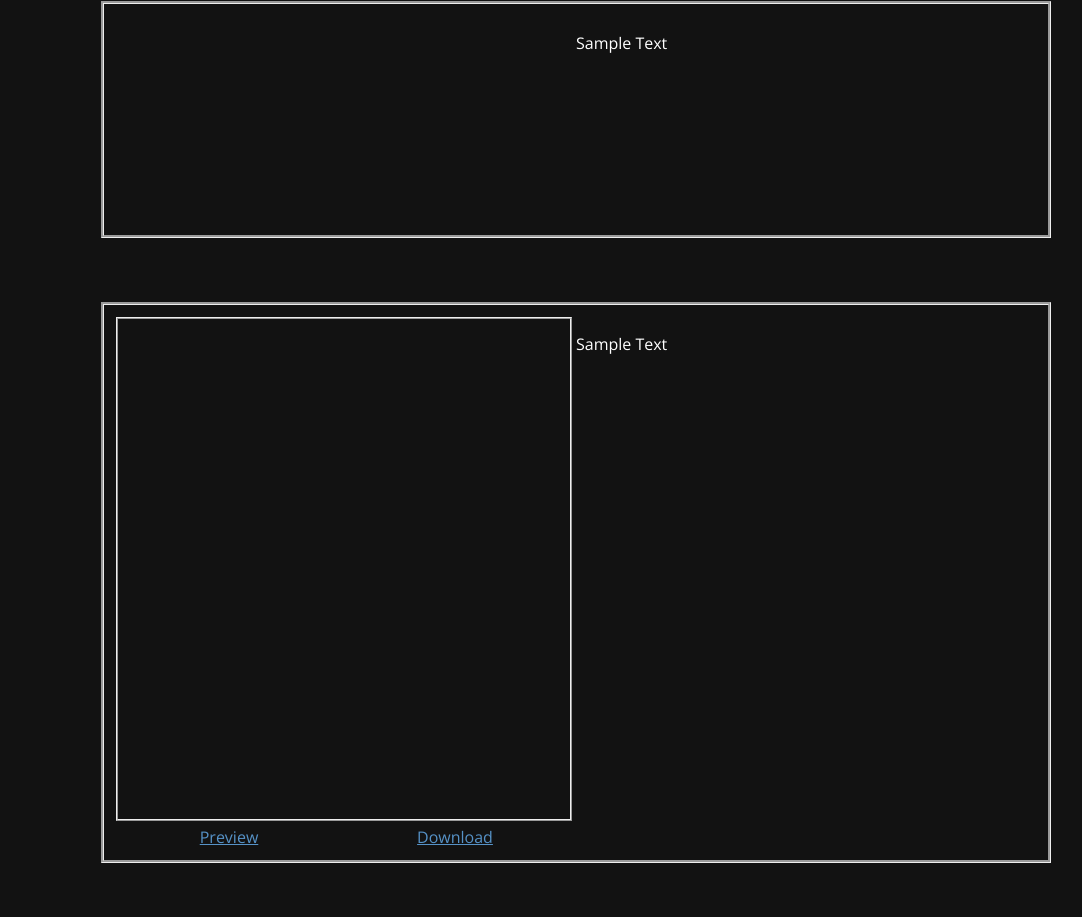
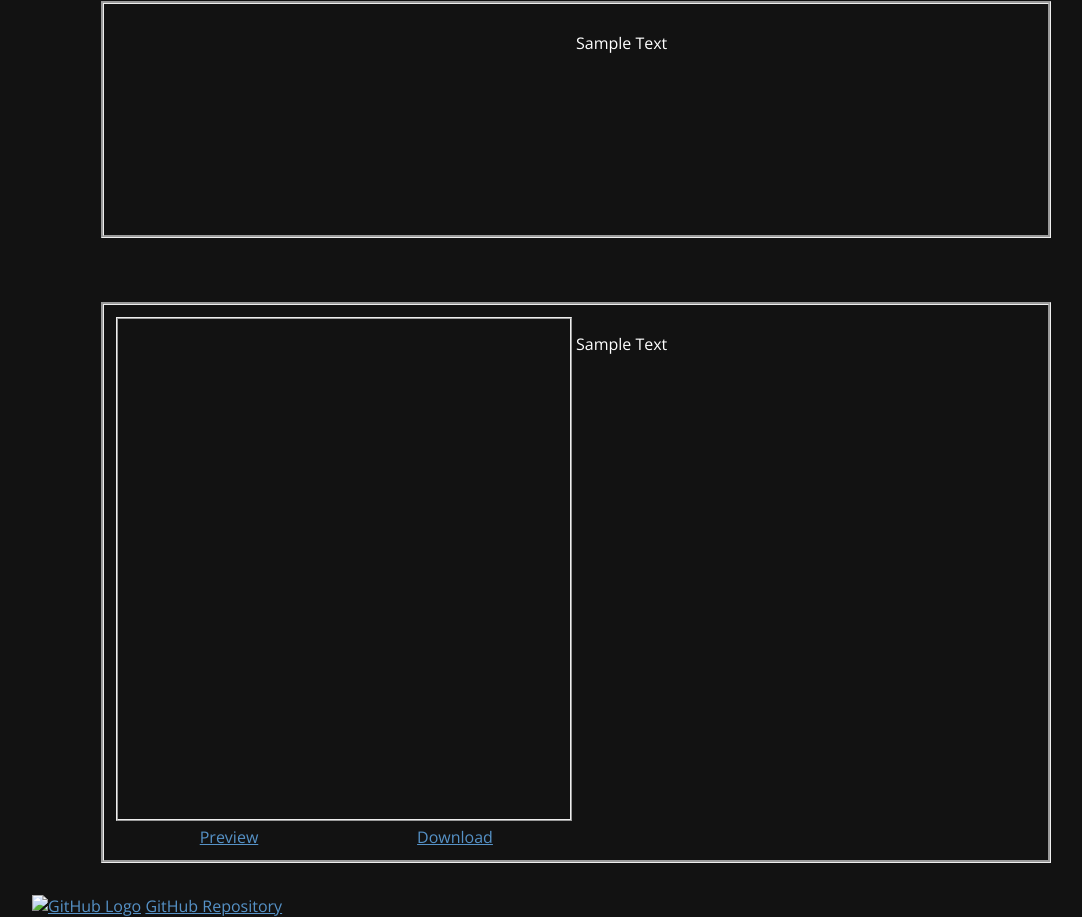
Before and after one commit to zdodson21/ajc-portfolio, a website with bundled scripts: page index.html in a window 1280 px wide. Shown: the part 1723-2640 px from the top of the page, without its empty margins (64-1146 px from the left). Before the commit the page ends 2618 px from the top, so only its background shows below. Built offline with nearby package versions, Linux system fonts and the light colour scheme; files whose address does not match are found by name.

Commit message:
added footer tag

```diff
--- a/index.html
+++ b/index.html
@@ -28,7 +28,7 @@
         <picture-frame type="pdf" display-location="l" src="./assets/test/documents/pdf_test.pdf" file-name="test-file">Sample Text</picture-frame>
     </main>
     <footer>
-
+        <ajc-footer></ajc-footer>
     </footer>
 
     <!-- Components -->
```
